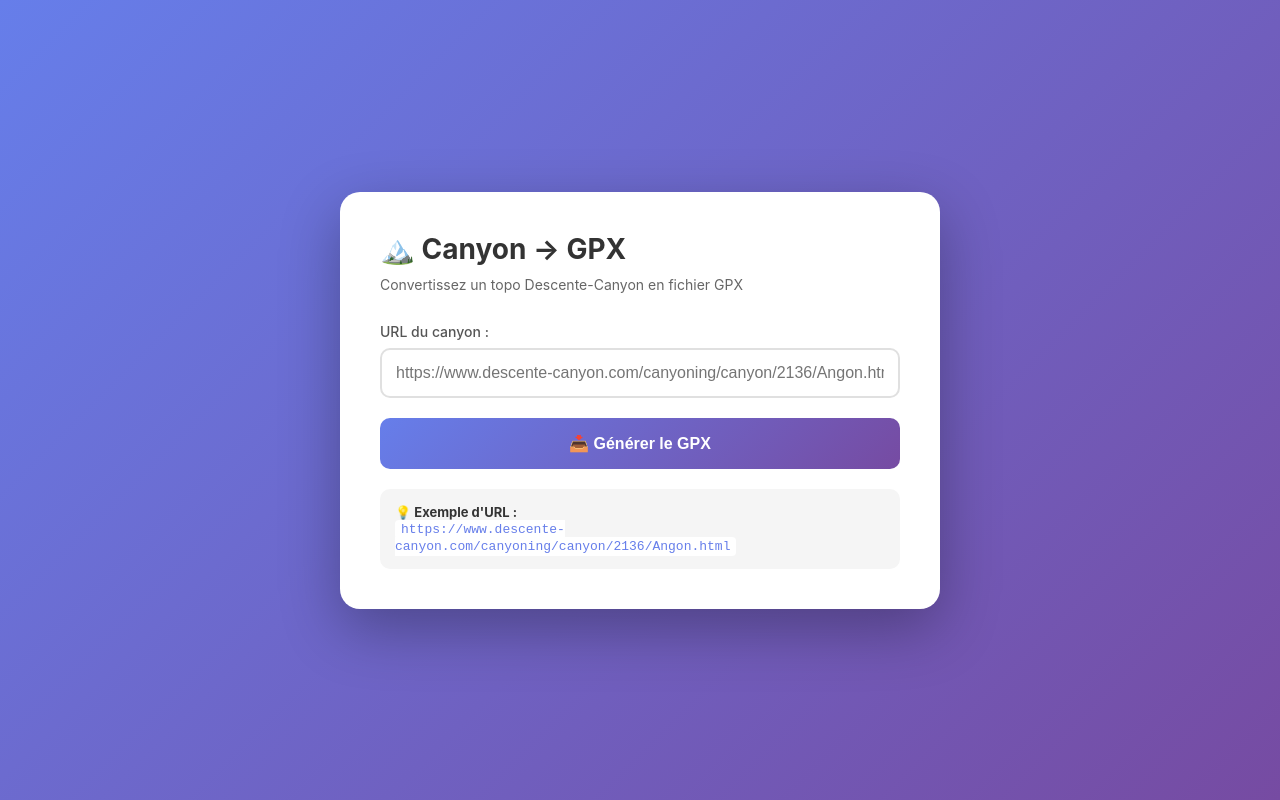
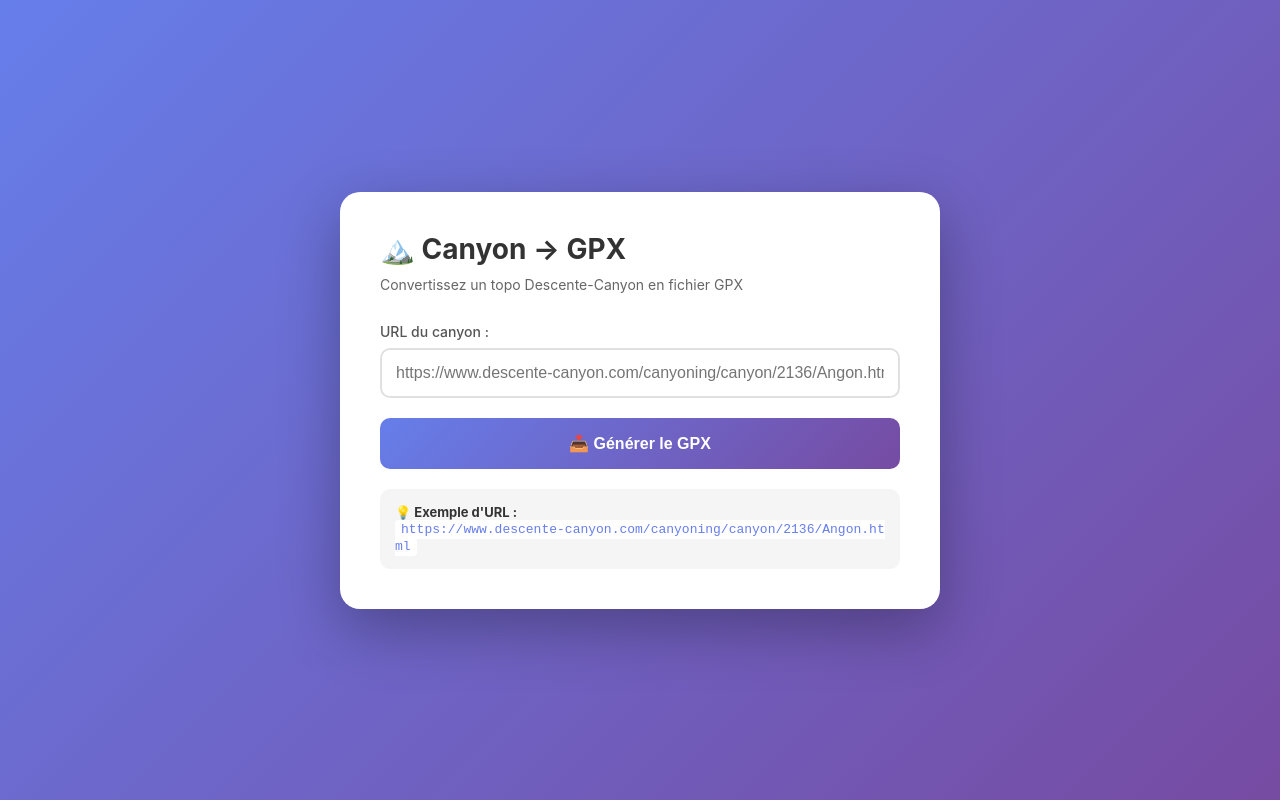
Before and after one commit to turbopuj/dc-js, a website: page public/index.html in a window 1280 px wide. Drawn offline with Linux system fonts and the light colour scheme.

Commit message:
Update index.html
CSS for link

```diff
--- a/public/index.html
+++ b/public/index.html
@@ -116,6 +116,11 @@
       border-radius: 4px;
       font-family: monospace;
       color: #667eea;
+      word-break: break-all;
+      overflow-wrap: break-word;
+      white-space: normal;
+}
+
     }
 
     .status {
```
